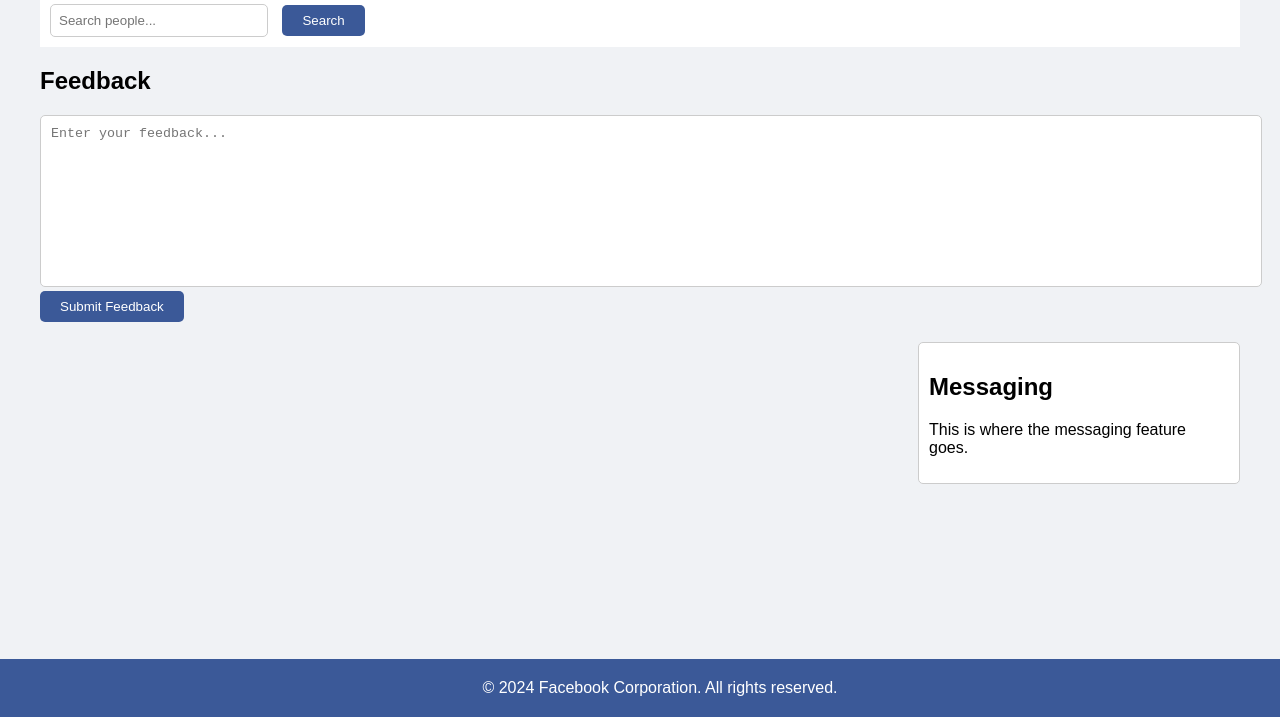
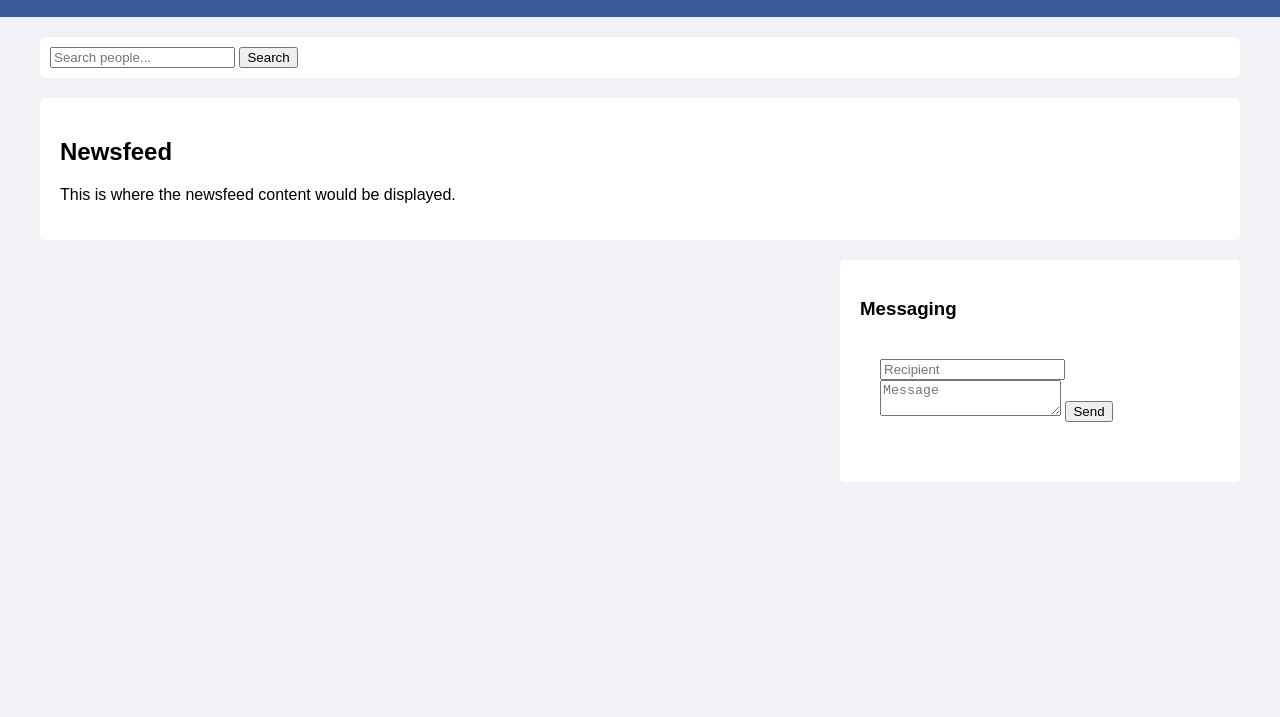
Before and after one commit to saikumarreddybarda/facebook-chatgpt, a plain HTML site: page index.html in a window 1280 px wide. Shown: the part 83-800 px from the top of the page. Drawn offline with Linux system fonts and the light colour scheme.

Commit message:
Update index.html

```diff
--- a/index.html
+++ b/index.html
@@ -16,104 +16,64 @@
             margin: 0 auto;
             padding: 20px;
         }
-        header {
+        .header {
             background-color: #3b5998;
             color: #fff;
             padding: 10px;
             text-align: center;
         }
-        h1 {
-            margin: 0;
-        }
-        nav {
-            background-color: #fff;
-            padding: 10px;
-        }
-        nav input[type="text"] {
-            padding: 8px;
-            width: 200px;
-            border-radius: 5px;
-            border: 1px solid #ccc;
-            margin-right: 10px;
-        }
-        nav input[type="submit"] {
-            padding: 8px 20px;
-            background-color: #3b5998;
-            color: #fff;
-            border: none;
-            border-radius: 5px;
-            cursor: pointer;
-        }
-        nav input[type="submit"]:hover {
-            background-color: #2d4473;
-        }
-        footer {
-            background-color: #3b5998;
-            color: #fff;
-            text-align: center;
-            padding: 20px;
-            position: fixed;
-            bottom: 0;
-            width: 100%;
-        }
-        .feedback-form {
-            margin-top: 20px;
-        }
-        .feedback-form textarea {
-            width: 100%;
-            height: 150px;
-            padding: 10px;
-            border-radius: 5px;
-            border: 1px solid #ccc;
-            resize: none;
-        }
-        .feedback-form input[type="submit"] {
-            padding: 8px 20px;
-            background-color: #3b5998;
-            color: #fff;
-            border: none;
-            border-radius: 5px;
-            cursor: pointer;
-        }
-        .feedback-form input[type="submit"]:hover {
-            background-color: #2d4473;
-        }
-        .message-feature {
-            float: right;
+        .search-bar {
             background-color: #fff;
             padding: 10px;
             border-radius: 5px;
-            border: 1px solid #ccc;
-            margin-top: 20px;
-            width: 300px;
+            margin-bottom: 20px;
+        }
+        .newsfeed {
+            background-color: #fff;
+            padding: 20px;
+            border-radius: 5px;
+            margin-bottom: 20px;
+        }
+        .right-sidebar {
+            background-color: #fff;
+            padding: 20px;
+            border-radius: 5px;
+            margin-bottom: 20px;
+            float: right;
+            width: 30%;
+        }
+        .message-form {
+            background-color: #fff;
+            padding: 20px;
+            border-radius: 5px;
+            margin-bottom: 20px;
         }
     </style>
 </head>
 <body>
-    <header>
+    <div class="header">
         <h1>Facebook Corporation</h1>
-    </header>
+    </div>
     <div class="container">
-        <nav>
-            <form action="#">
-                <input type="text" placeholder="Search people...">
-                <input type="submit" value="Search">
-            </form>
-        </nav>
-        <div class="feedback-form">
-            <h2>Feedback</h2>
-            <form action="#">
-                <textarea placeholder="Enter your feedback..."></textarea><br>
-                <input type="submit" value="Submit Feedback">
+        <div class="search-bar">
+            <input type="text" placeholder="Search people...">
+            <button>Search</button>
+        </div>
+        <div class="newsfeed">
+            <!-- Newsfeed content goes here -->
+            <h2>Newsfeed</h2>
+            <p>This is where the newsfeed content would be displayed.</p>
+        </div>
+        <div class="right-sidebar">
+            <h3>Messaging</h3>
+            <!-- Messaging feature content goes here -->
+            <form class="message-form">
+                <input type="text" placeholder="Recipient">
+                <textarea placeholder="Message"></textarea>
+                <button>Send</button>
             </form>
         </div>
-        <div class="message-feature">
-            <h2>Messaging</h2>
-            <p>This is where the messaging feature goes.</p>
-        </div>
+        <div style="clear: both;"></div>
     </div>
-    <footer>
-        &copy; 2024 Facebook Corporation. All rights reserved.
-    </footer>
 </body>
 </html>
```
